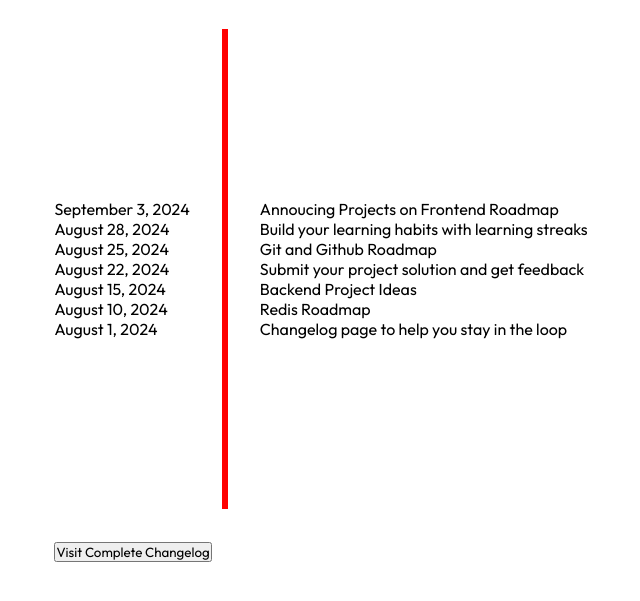
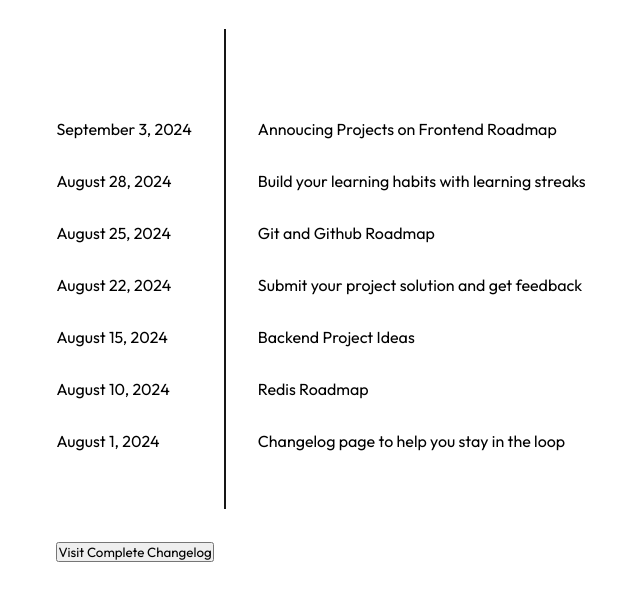
Before and after one commit to nathanmontt/RFEP-Changelog-Component, a plain HTML site: page src/index.html in a window 1280 px wide. Shown: the part 183-784 px from the top of the page, without its empty margins (319-959 px from the left). Drawn offline with Linux system fonts and the light colour scheme.

Commit message:
Modificação da line do changelog

```diff
--- a/src/assets/main.css
+++ b/src/assets/main.css
@@ -24,6 +24,7 @@
     --secMeasure: 2em;
     --rdMeasure: 0.5em;
     --thMeasure: 0.2em;
+    --diffMeasure: 0.01em;
     --fontSizeTitle: 1.3em;
     --fontSizeParagraph: 1.1em;
 
@@ -75,10 +76,13 @@ main {
 }
 
 #changelog-middle #changelog-dates {}
-#changelog-middle #changelog-dates .time-period{}
+
+#changelog-middle #changelog-dates .time-period {
+    margin-top: var(--secMeasure);
+}
 
 .line {
-    border: 3px solid red;
+    border: var(--diffMeasure) solid var(--primary);
     margin: 2em;
     height: 30em;
 }
@@ -94,7 +98,10 @@ main {
 
 #changelog-middle #desc {}
 #changelog-middle #desc .container-holder-changes {}
-#changelog-middle #desc .container-holder-changes .changes{}
+
+#changelog-middle #desc .container-holder-changes .changes {
+    margin-top: var(--secMeasure);
+}
 
 /* BOTTOM */
 #changelog-bottom {
```
